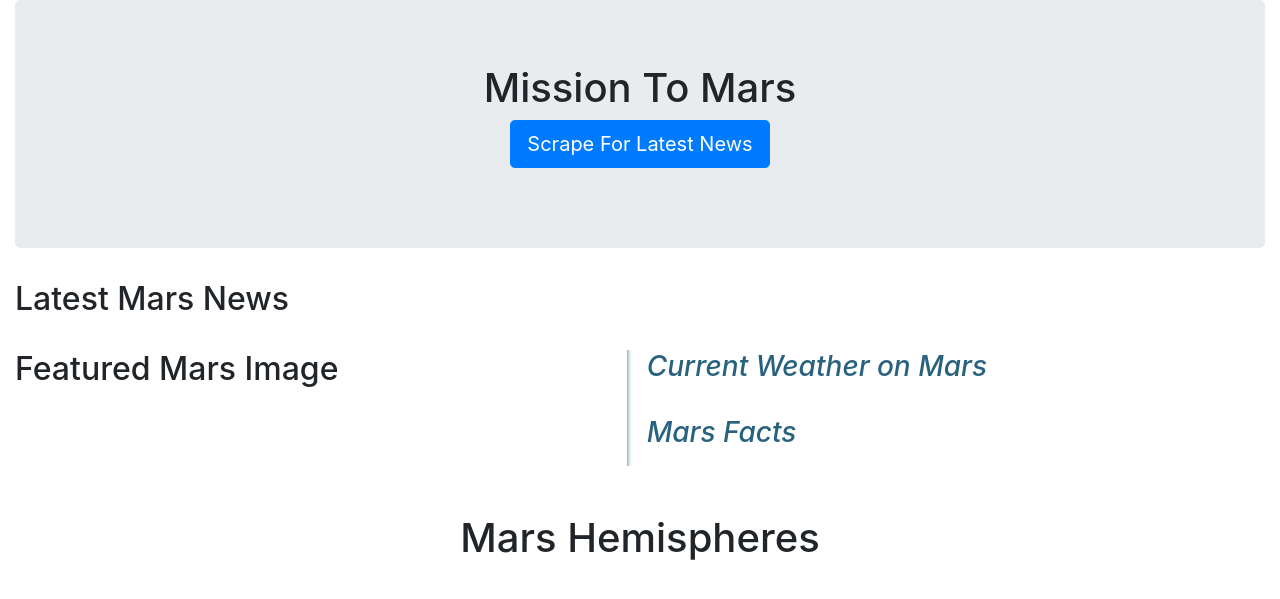
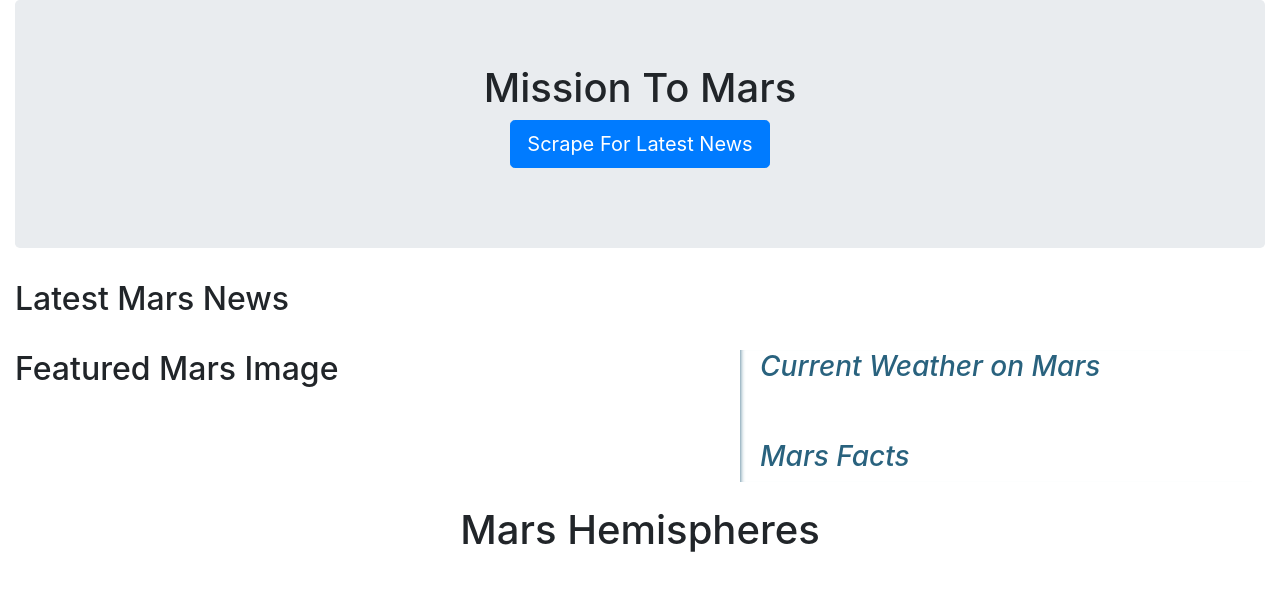
Before and after one commit to ramsun/mars-data-ETL-and-web-deployment, a Flask app: page / in a window 1280 px wide. Shown: the top 599 px of the page. Run offline with Flask 2, Linux system fonts and the light colour scheme; data that the repository does not hold is empty; some libraries are stand-ins or nearby versions.

Commit message:
Fixed issues with mars fact table

```diff
--- a/templates/index.html
+++ b/templates/index.html
@@ -13,11 +13,16 @@
         aside {
             width: 40%;
             padding-left: 20px;
-            margin-left: 200px;
+            margin-left: 100px;
             float: right;
             box-shadow: inset 5px 0 5px -5px #29627e;
             font-style: italic;
             color: #29627e;
+        }
+        img {
+            display: block;
+            max-width: 100%;
+            height: auto;
         }
     </style>
 
@@ -45,7 +50,7 @@
 
         <div class="row">
             <!-- Featured image-->
-            <div class="col-sm-4">
+            <div class="col-sm-6">
                 <h2>  Featured Mars Image </h2>
                 <img src = "{{data.featured_image_url}}" style = "float:left; margin-right:10px; margin-bottom: 5px;">
             </div>
@@ -55,16 +60,16 @@
                 <h3> Current Weather on Mars </h3>
                 <small> {{data.mars_weather}}</small>
 
-                <br>
+                <br> <br>
 
                 <!--Input HTML Table -->
                 <h3> Mars Facts </h3>
-                <p>{{data.mars_facts_html}}</p>
+                {{data.mars_facts_html | safe}}
             </aside>
 
         </div>
 
-        <br> <br>
+        <br>
 
         <!-- Create image grid for hemisphere -->
         <h1 style = "text-align: center;"> Mars Hemispheres </h1>
@@ -79,6 +84,5 @@
             </div>
         </div>
     </div>
-    </div>
 </body>
 </html>
```
